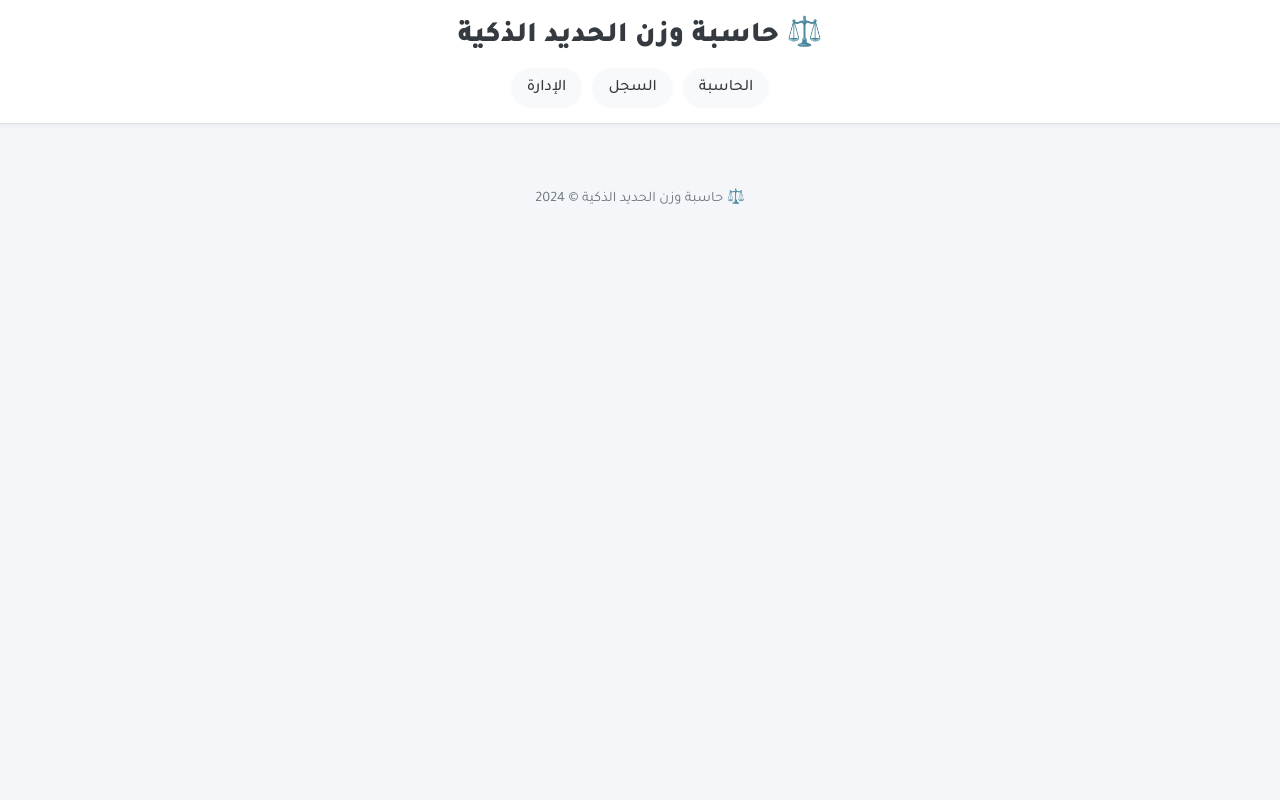
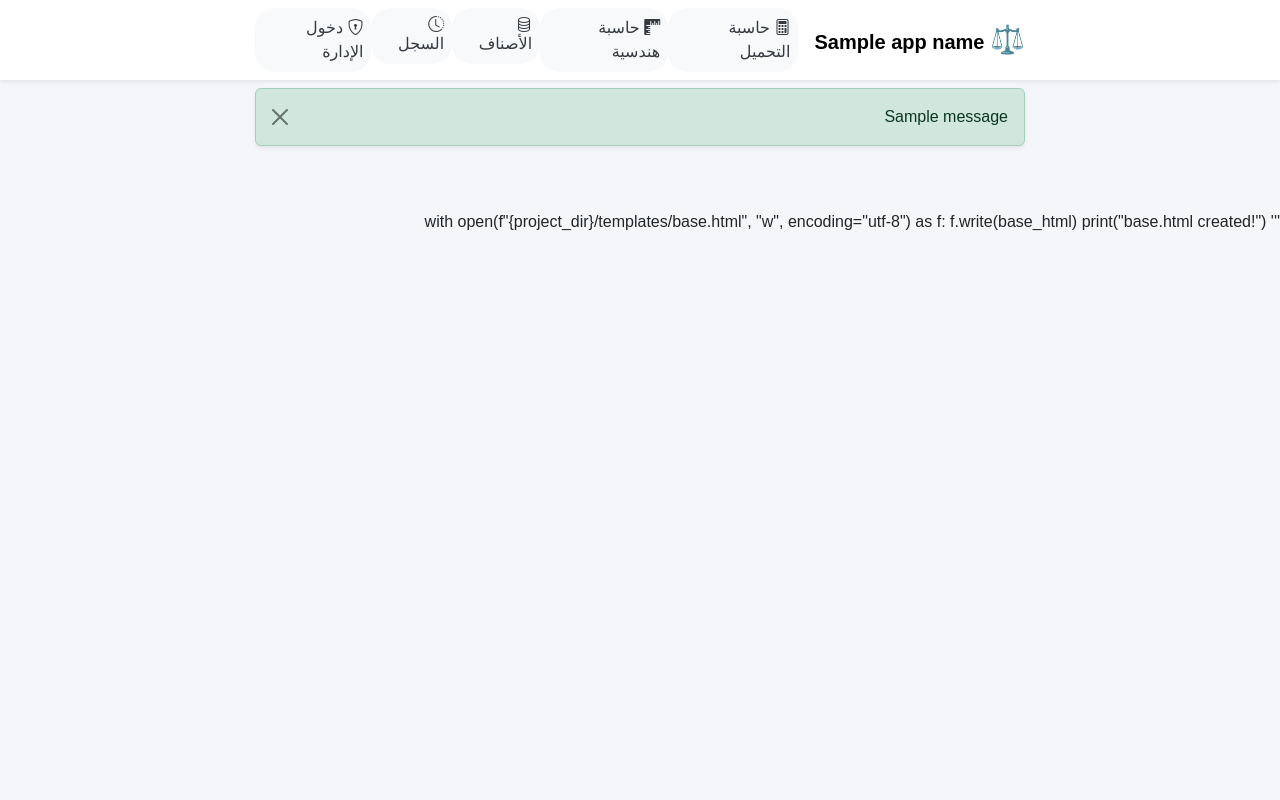
Before and after one commit to alshwqazf70-svg/smart-weight-calculator, a Python web app: template templates/base.html in a window 1280 px wide. Run offline with Jinja, Linux system fonts and the light colour scheme; the template is opened without the code that fills it: most values are stand-ins (such as "Sample title", 1, 10 or a date in 2020); one stand-in notice (Sample message) is shown.

Commit message:
Update base.html layout and navigation structure

```diff
--- a/templates/base.html
+++ b/templates/base.html
@@ -1,38 +1,120 @@
-<!-- templates/base.html -->
-<!DOCTYPE html>
+
+# base.html - Main layout template
+base_html = '''<!DOCTYPE html>
 <html lang="ar" dir="rtl">
 <head>
     <meta charset="UTF-8">
-    <meta name="viewport" content="width=device-width, initial-scale=1.0">
-    <title>⚖️ حاسبة وزن الحديد الذكية</title>
-    <link rel="preconnect" href="https://fonts.googleapis.com">
-    <link href="https://fonts.googleapis.com/css2?family=Tajawal:wght@400;500;700;900&display=swap" rel="stylesheet">
+    <meta name="viewport" content="width=device-width, initial-scale=1.0, maximum-scale=1.0, user-scalable=no">
+    <meta name="theme-color" content="#ffffff">
+    <title>{% block title %}{{ app_name }}{% endblock %}</%></title>
+    <link href="https://cdn.jsdelivr.net/npm/bootstrap@5.3.2/dist/css/bootstrap.rtl.min.css" rel="stylesheet">
+    <link rel="stylesheet" href="https://cdn.jsdelivr.net/npm/bootstrap-icons@1.11.1/font/bootstrap-icons.css">
     <link rel="stylesheet" href="{{ url_for('static', filename='css/style.css') }}">
     {% block extra_css %}{% endblock %}
 </head>
 <body>
-    <header class="main-header">
+    <!-- Navigation -->
+    <nav class="navbar navbar-expand-lg navbar-light bg-white fixed-top shadow-sm">
         <div class="container">
-            <h1 class="app-title">⚖️ حاسبة وزن الحديد الذكية</h1>
-            <nav class="main-nav">
-                <a href="{{ url_for('index') }}" class="nav-link {% if request.path == '/' %}active{% endif %}">الحاسبة</a>
-                <a href="{{ url_for('history') }}" class="nav-link {% if request.path == '/history' %}active{% endif %}">السجل</a>
-                {% if session.get('admin_logged_in') %}
-                <a href="{{ url_for('admin') }}" class="nav-link {% if request.path == '/admin' %}active{% endif %}">الإدارة</a>
-                <a href="{{ url_for('logout') }}" class="nav-link">خروج</a>
-                {% else %}
-                <a href="{{ url_for('login') }}" class="nav-link">الإدارة</a>
-                {% endif %}
-            </nav>
+            <a class="navbar-brand fw-bold" href="{{ url_for('index') }}">
+                <span class="fs-3">⚖️</span>
+                <span class="d-none d-sm-inline">{{ app_name }}</span>
+            </a>
+            <button class="navbar-toggler border-0" type="button" data-bs-toggle="collapse" data-bs-target="#navbarNav">
+                <span class="navbar-toggler-icon"></span>
+            </button>
+            <div class="collapse navbar-collapse" id="navbarNav">
+                <ul class="navbar-nav me-auto mb-2 mb-lg-0">
+                    <li class="nav-item">
+                        <a class="nav-link {% if request.endpoint == 'index' %}active{% endif %}" href="{{ url_for('index') }}">
+                            <i class="bi bi-calculator"></i> حاسبة التحميل
+                        </a>
+                    </li>
+                    <li class="nav-item">
+                        <a class="nav-link {% if request.endpoint == 'engineering' %}active{% endif %}" href="{{ url_for('engineering') }}">
+                            <i class="bi bi-rulers"></i> حاسبة هندسية
+                        </a>
+                    </li>
+                    <li class="nav-item">
+                        <a class="nav-link {% if request.endpoint == 'items_list' %}active{% endif %}" href="{{ url_for('items_list') }}">
+                            <i class="bi bi-database"></i> الأصناف
+                        </a>
+                    </li>
+                    <li class="nav-item">
+                        <a class="nav-link {% if request.endpoint == 'history' %}active{% endif %}" href="{{ url_for('history') }}">
+                            <i class="bi bi-clock-history"></i> السجل
+                        </a>
+                    </li>
+                    {% if session.get('admin_logged_in') %}
+                    <li class="nav-item">
+                        <a class="nav-link {% if request.endpoint == 'admin_dashboard' %}active{% endif %}" href="{{ url_for('admin_dashboard') }}">
+                            <i class="bi bi-shield-lock"></i> الإدارة
+                        </a>
+                    </li>
+                    <li class="nav-item">
+                        <a class="nav-link text-danger" href="{{ url_for('admin_logout') }}">
+                            <i class="bi bi-box-arrow-left"></i> خروج
+                        </a>
+                    </li>
+                    {% else %}
+                    <li class="nav-item">
+                        <a class="nav-link" href="{{ url_for('admin_login') }}">
+                            <i class="bi bi-shield-lock"></i> دخول الإدارة
+                        </a>
+                    </li>
+                    {% endif %}
+                </ul>
+            </div>
         </div>
-    </header>
-    <main class="container main-content">
+    </nav>
+
+    <!-- Flash Messages -->
+    <div class="container mt-3 pt-5">
+        {% with messages = get_flashed_messages(with_categories=true) %}
+            {% if messages %}
+                {% for category, message in messages %}
+                    <div class="alert alert-{{ category }} alert-dismissible fade show shadow-sm" role="alert">
+                        {{ message }}
+                        <button type="button" class="btn-close" data-bs-dismiss="alert"></button>
+                    </div>
+                {% endfor %}
+            {% endif %}
+        {% endwith %}
+    </div>
+
+    <!-- Main Content -->
+    <main class="container pb-5">
         {% block content %}{% endblock %}
     </main>
-    <footer class="main-footer">
-        <p>⚖️ حاسبة وزن الحديد الذكية &copy; 2024</p>
-    </footer>
+
+    <!-- Bottom Navigation for Mobile -->
+    <nav class="mobile-nav d-lg-none">
+        <a href="{{ url_for('index') }}" class="mobile-nav-item {% if request.endpoint == 'index' %}active{% endif %}">
+            <i class="bi bi-calculator"></i>
+            <span>الحاسبة</span>
+        </a>
+        <a href="{{ url_for('engineering') }}" class="mobile-nav-item {% if request.endpoint == 'engineering' %}active{% endif %}">
+            <i class="bi bi-rulers"></i>
+            <span>هندسي</span>
+        </a>
+        <a href="{{ url_for('items_list') }}" class="mobile-nav-item {% if request.endpoint == 'items_list' %}active{% endif %}">
+            <i class="bi bi-database"></i>
+            <span>الأصناف</span>
+        </a>
+        <a href="{{ url_for('history') }}" class="mobile-nav-item {% if request.endpoint == 'history' %}active{% endif %}">
+            <i class="bi bi-clock-history"></i>
+            <span>السجل</span>
+        </a>
+    </nav>
+
+    <script src="https://cdn.jsdelivr.net/npm/bootstrap@5.3.2/dist/js/bootstrap.bundle.min.js"></script>
     <script src="{{ url_for('static', filename='js/main.js') }}"></script>
     {% block extra_js %}{% endblock %}
 </body>
 </html>
+'''
+
+with open(f"{project_dir}/templates/base.html", "w", encoding="utf-8") as f:
+    f.write(base_html)
+
+print("base.html created!")
```
